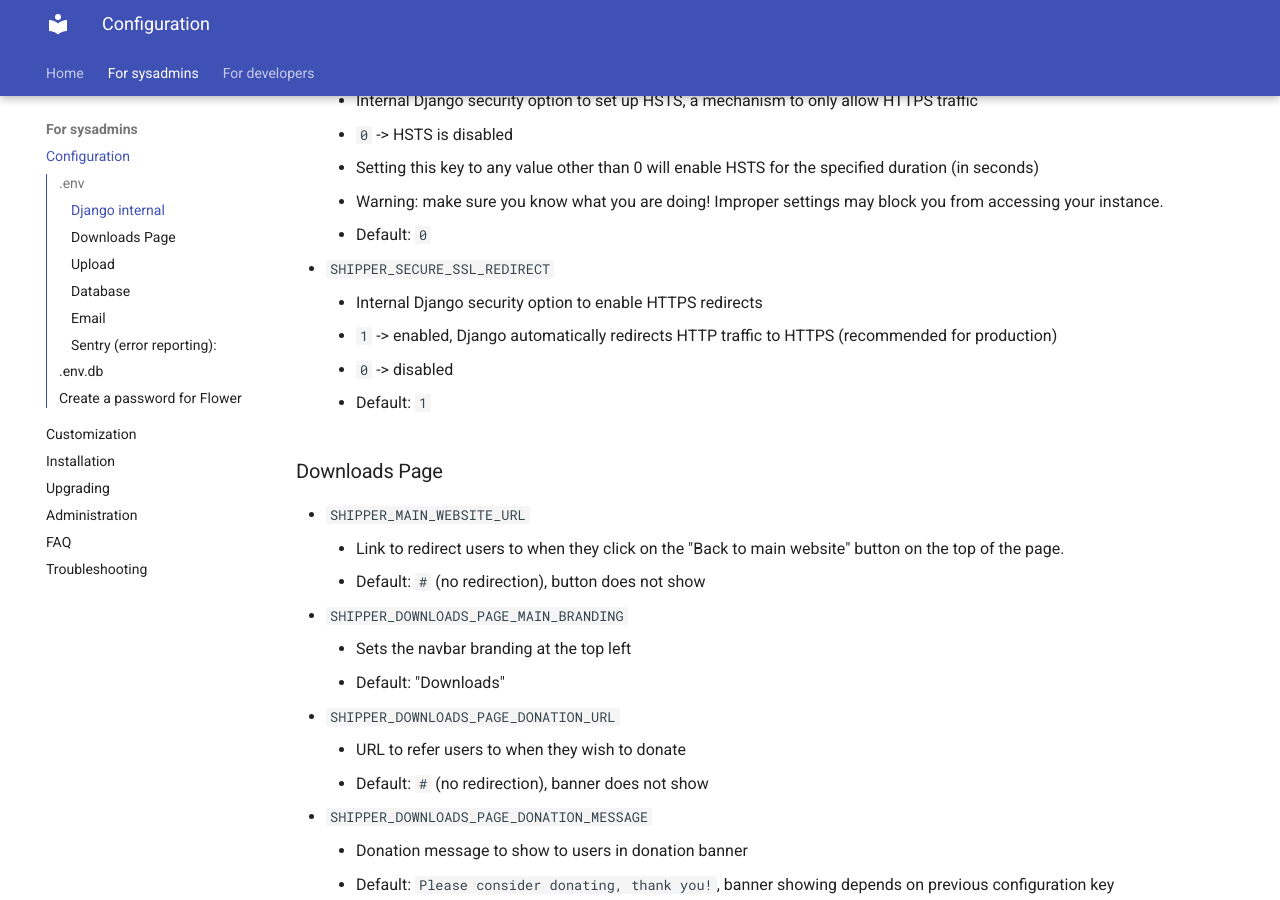
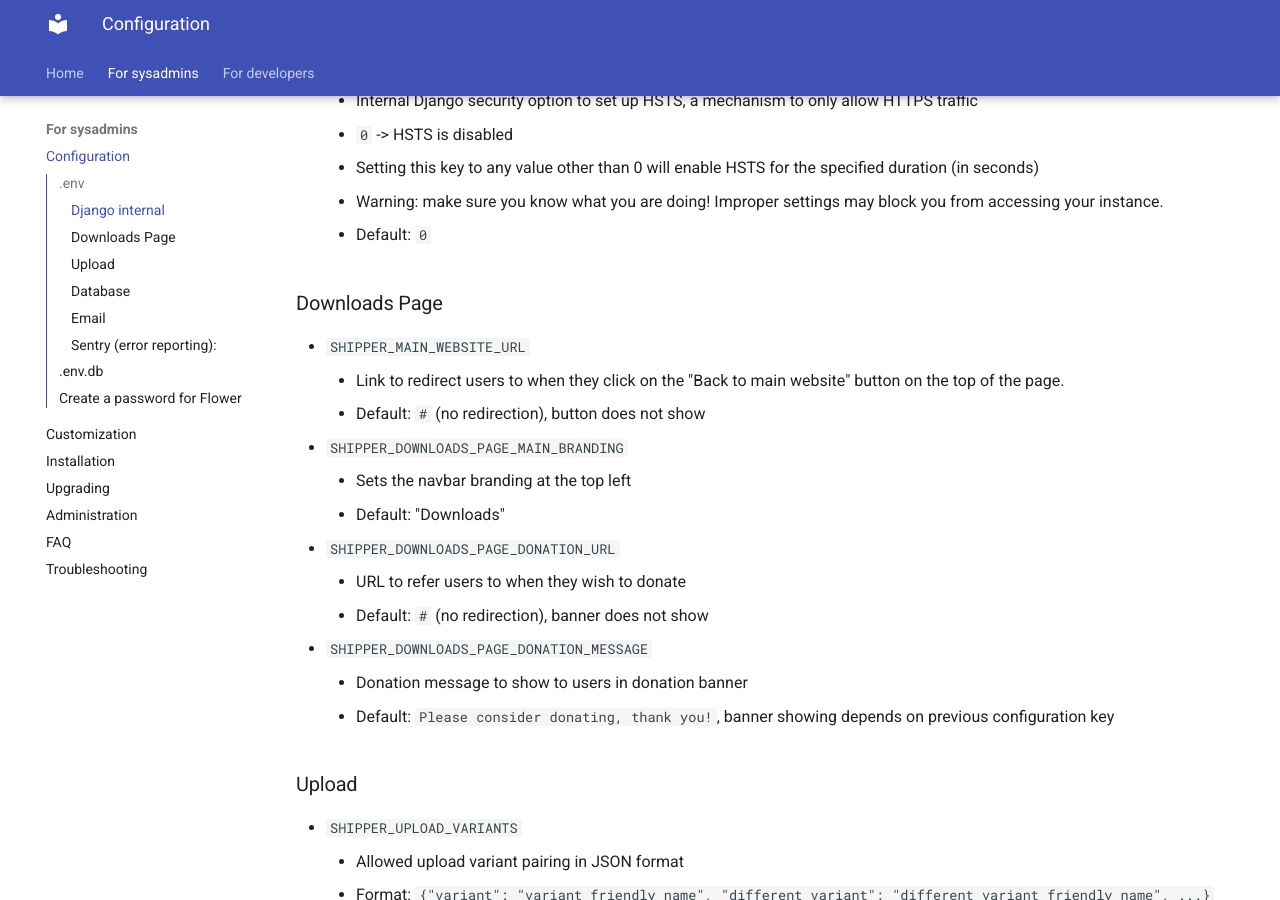
Before and after one commit to shipperstack/shipper, an MkDocs documentation site: the page built from docs/docs/sysadmin/Configuration.md, in a window 1280 px wide and 900 px high, scrolled down 1166 px. Built offline with MkDocs 1.6.1 and Material for MkDocs 9.7.7, drawn with Linux system fonts in a browser that asks for light colours; the version menu is left out.

Commit message:
Remove SHIPPER_SECURE_SSL_REDIRECT
Cannot be used as nginx reverse proxies in http

```diff
--- a/docs/docs/sysadmin/Configuration.md
+++ b/docs/docs/sysadmin/Configuration.md
@@ -36,11 +36,7 @@ Copy the `.env.example` file and set the values:
     - Setting this key to any value other than 0 will enable HSTS for the specified duration (in seconds)
     - Warning: make sure you know what you are doing! Improper settings may block you from accessing your instance.
     - Default: `0`
-  - `SHIPPER_SECURE_SSL_REDIRECT`
-    - Internal Django security option to enable HTTPS redirects
-    - `1` -> enabled, Django automatically redirects HTTP traffic to HTTPS (recommended for production)
-    - `0` -> disabled
-    - Default: `1`
+
 
 ### Downloads Page
   - `SHIPPER_MAIN_WEBSITE_URL`
```
Also changed, not shown: 2 other files.
